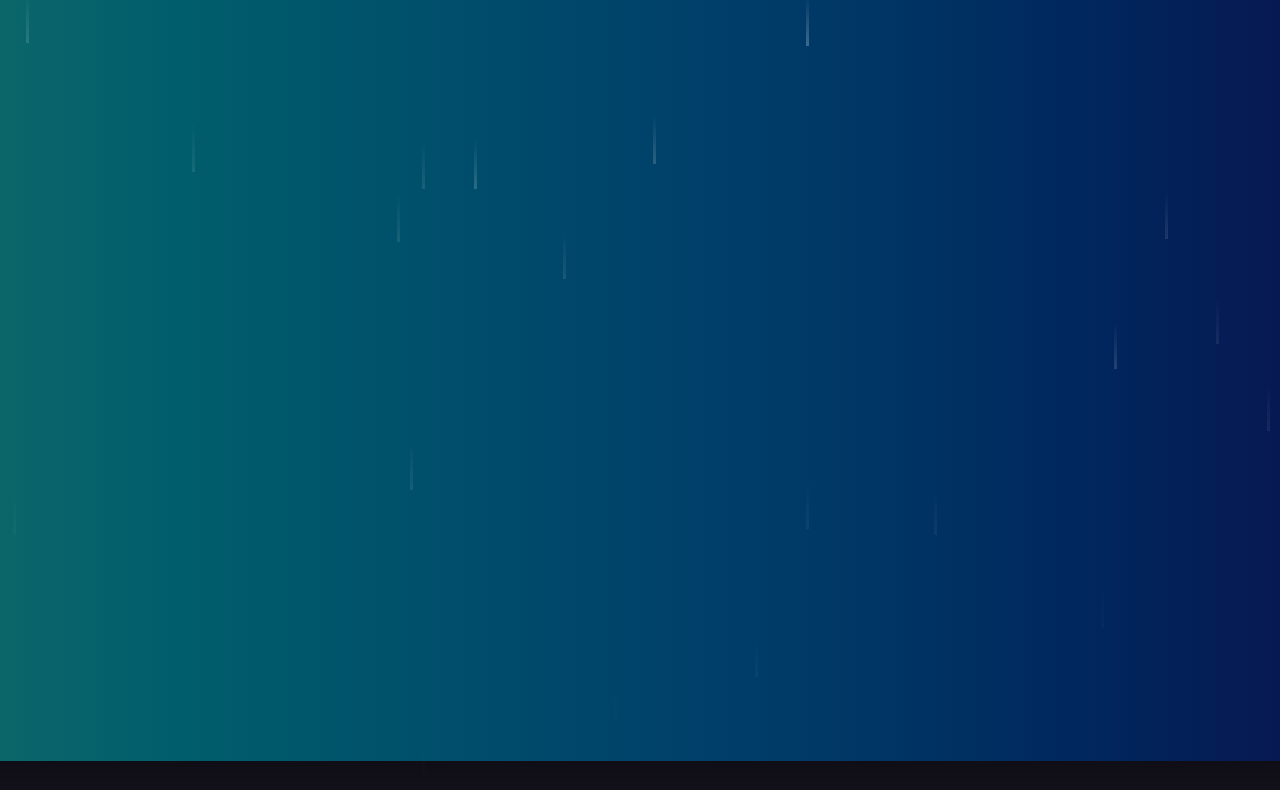
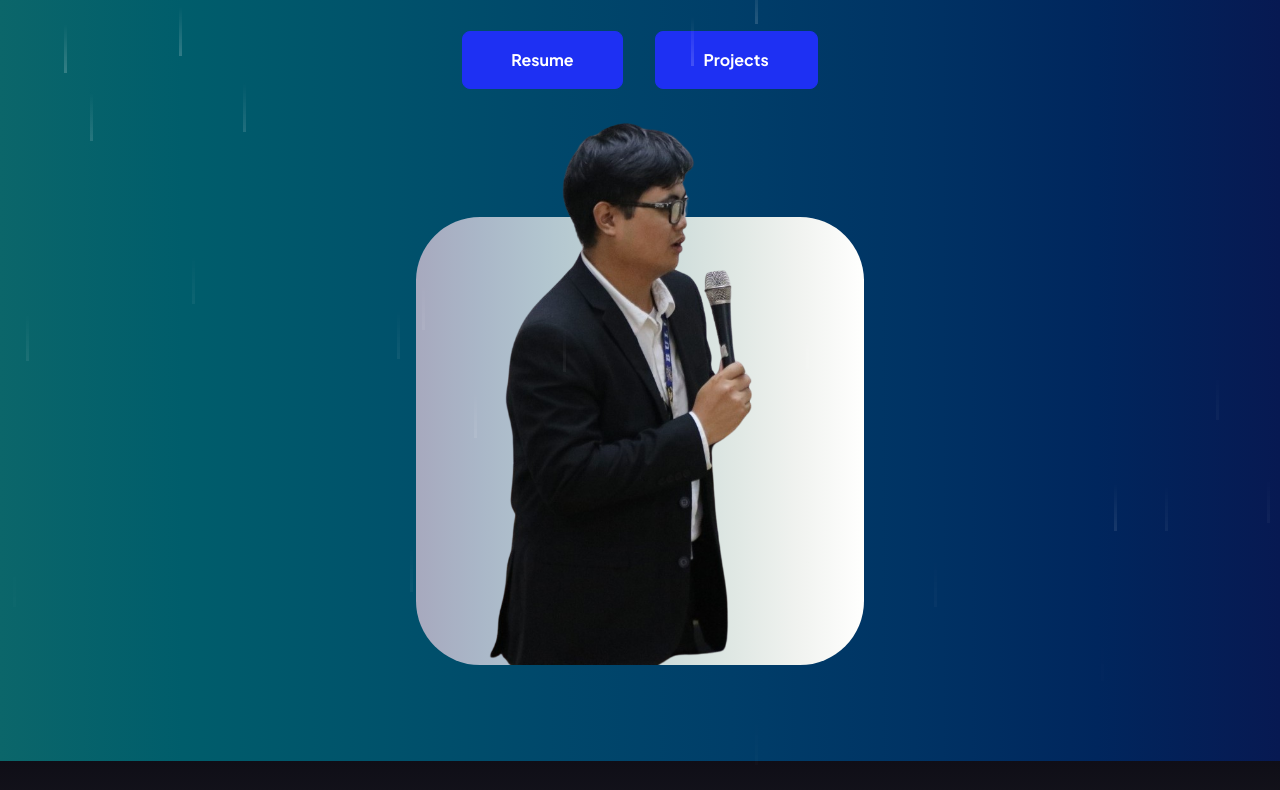
Before and after one commit to Malicsuave/Midterm-Website-, a plain HTML site: page index.html in a window 1280 px wide. Shown: the part 304-1094 px from the top of the page. Drawn offline with nearby package versions, Linux system fonts and the light colour scheme; files whose address does not match are found by name.

Commit message:
Update index.html

```diff
--- a/index.html
+++ b/index.html
@@ -11,12 +11,12 @@
 
         <title>Rey Portfolio</title>
         <link rel="stylesheet" href="/dist/bootstrap-5.3.3-dist/bootstrap-5.3.3-dist/css/bootstrap.css">
-        <link rel="stylesheet" href="/line-awesome-1.3.0/1.3.0/css/line-awesome.min.css">
-        <link rel="stylesheet" href="/line-awesome-1.3.0/1.3.0/css/line-awesome.css">
+        <link rel="stylesheet" href="/dist/line-awesome-1.3.0/1.3.0/css/line-awesome.min.css">
+        <link rel="stylesheet" href="/dist/line-awesome-1.3.0/1.3.0/css/line-awesome.css">
         <link rel="stylesheet" href="/dist/aos-master/dist/aos.css">
         <link href="https://cdn.jsdelivr.net/npm/bootstrap-icons@1.8.1/font/bootstrap-icons.css" rel="stylesheet">
 
-        <link href="css/styles.css" rel="stylesheet" />
+        <link href="/dist/css/styles.css" rel="stylesheet" />
     </head>
     <body class="d-flex flex-column h-100">
         <main class="flex-shrink-0">
@@ -361,6 +361,6 @@
         <!-- Bootstrap core JS-->
         <script src="https://cdn.jsdelivr.net/npm/bootstrap@5.2.3/dist/js/bootstrap.bundle.min.js"></script>
         <!-- Core theme JS-->
-        <script src="js/scripts.js"></script>
+        <script src="/dist/js/scripts.js"></script>
     </body>
 </html>
```
